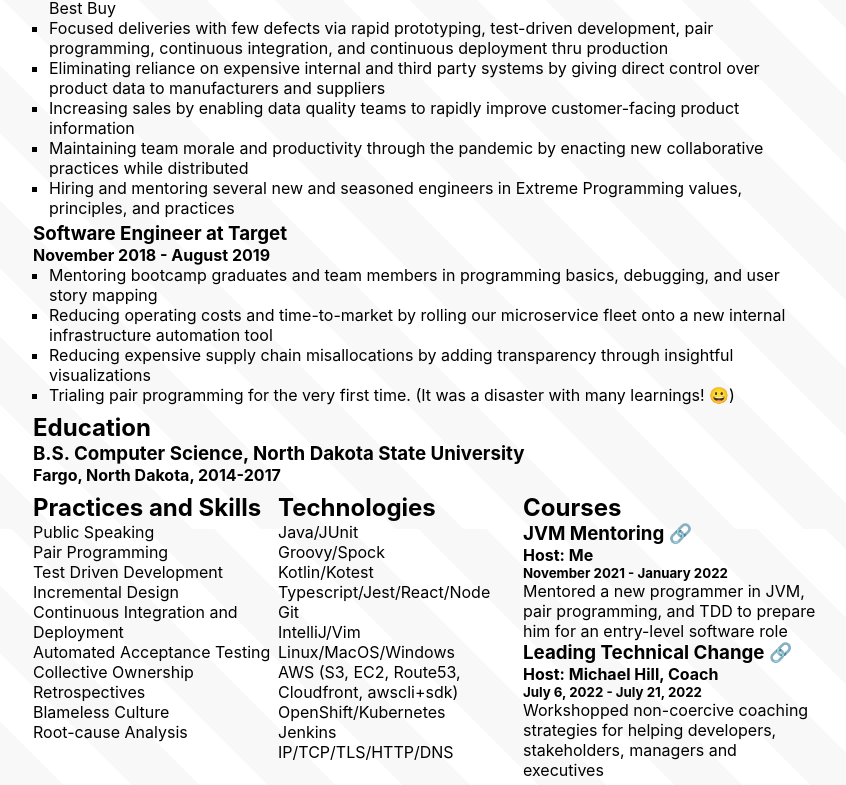
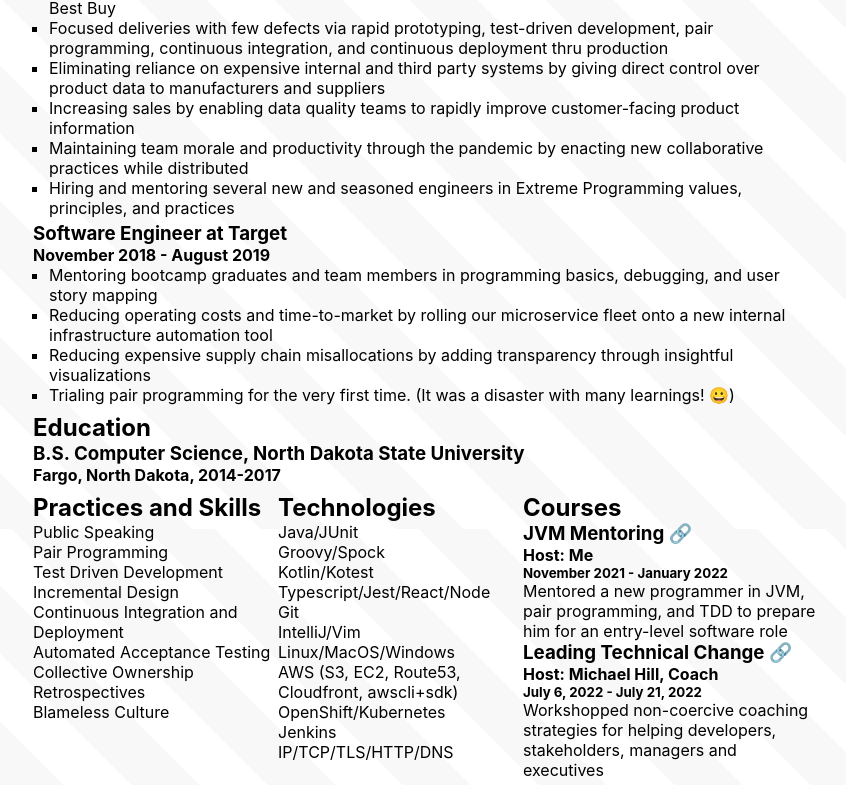
Before and after one commit to arctair/resume, a React (Create React App) app in the folder webapp/: page /prime in a window 1280 px wide. Shown: the part 279-1064 px from the top of the page, without its empty margins (215-1061 px from the left). Built offline with nearby package versions, Linux system fonts and the light colour scheme.

Commit message:
what is root-cause analysis

```diff
--- a/webapp/src/resumes/Prime.tsx
+++ b/webapp/src/resumes/Prime.tsx
@@ -117,7 +117,6 @@ export default function App() {
               'Collective Ownership',
               'Retrospectives',
               'Blameless Culture',
-              'Root-cause Analysis',
             ]}
           />
         </div>
```
